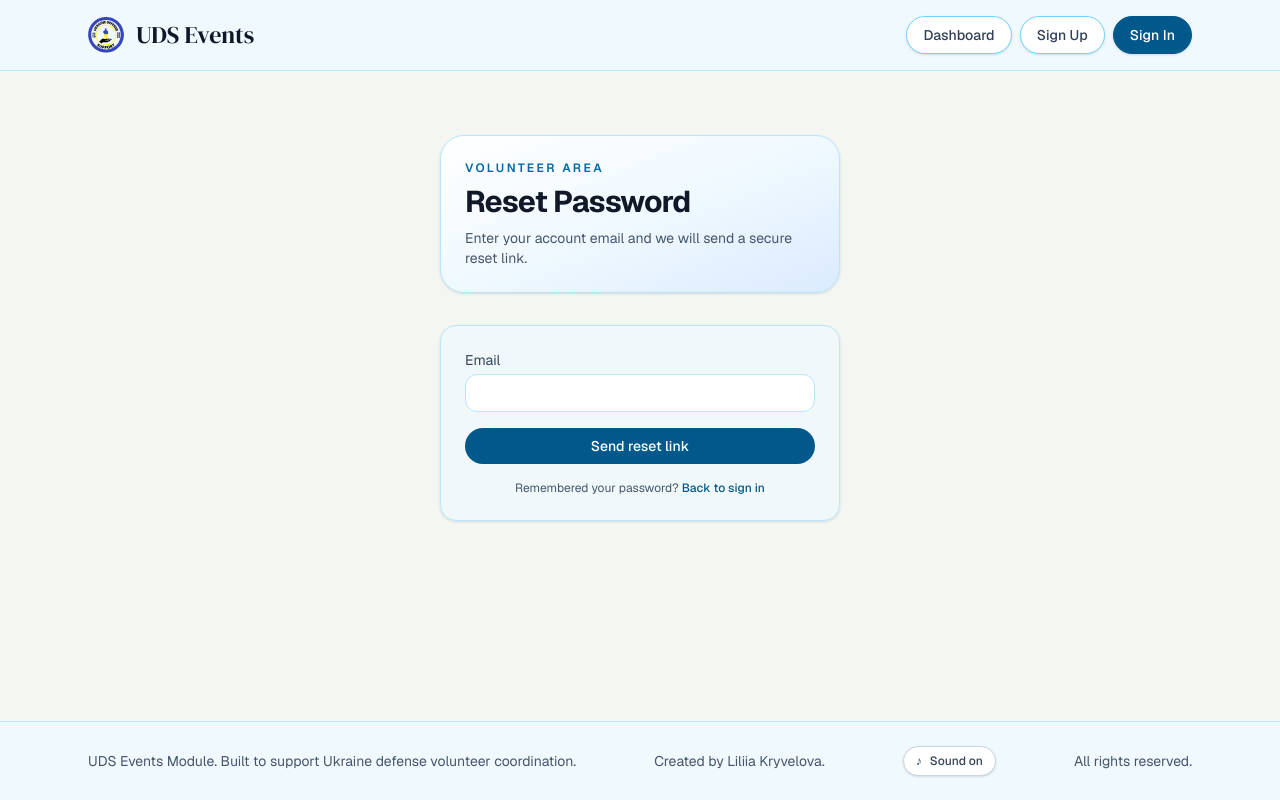
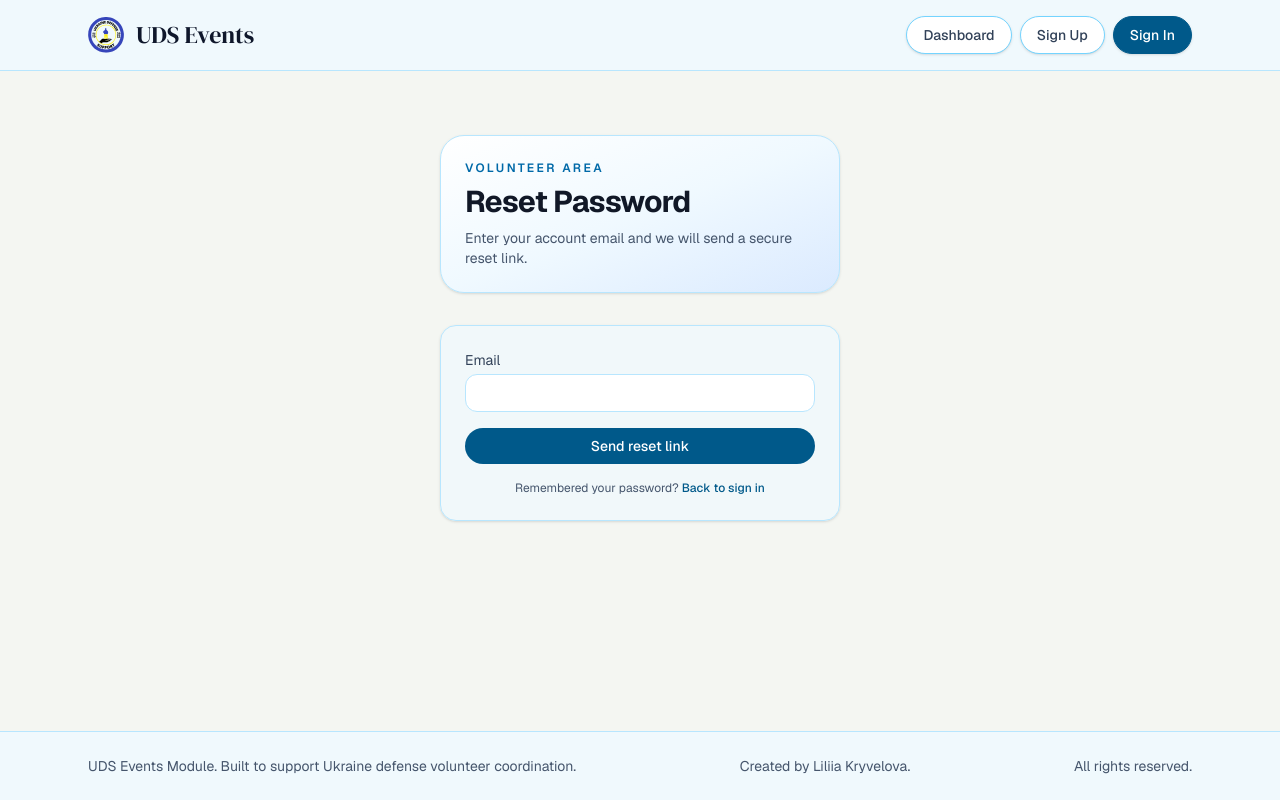
Before and after one commit to liliiakryvelova/UDS, a Next.js app: page /forgot-password in a window 1280 px wide. Built offline with nearby package versions, Linux system fonts and the light colour scheme; no server answers.

Commit message:
Remove button sound control

```diff
--- a/src/app/layout.tsx
+++ b/src/app/layout.tsx
@@ -6,7 +6,6 @@ import Link from "next/link";
 import { hasAdminPageSession } from "@/lib/auth/admin-guard";
 import { getUserSessionIdentity } from "@/lib/auth/user-guard";
 import HeaderNav from "@/components/header-nav";
-import ButtonFeedback from "@/components/button-feedback";
 import "./globals.css";
 
 const geistSans = Geist({
@@ -69,7 +68,6 @@ export default async function RootLayout({ children }: LayoutProps<"/">) {
           <div className="mx-auto flex w-full max-w-6xl flex-col gap-2 px-6 py-6 text-sm text-slate-600 md:flex-row md:items-center md:justify-between">
             <p>UDS Events Module. Built to support Ukraine defense volunteer coordination.</p>
             <p>Created by Liliia Kryvelova.</p>
-            <ButtonFeedback />
             <p>All rights reserved.</p>
           </div>
         </footer>
--- a/src/components/button-feedback.tsx
+++ /dev/null
@@ -1,110 +0,0 @@
-"use client";
-
-import { useEffect, useRef, useSyncExternalStore } from "react";
-
-const STORAGE_KEY = "uds-button-sound";
-const PREFERENCE_EVENT = "uds-button-sound-change";
-
-function getSoundPreference() {
-  try {
-    return window.localStorage.getItem(STORAGE_KEY) !== "false";
-  } catch {
-    return true;
-  }
-}
-
-function subscribeToSoundPreference(onChange: () => void) {
-  window.addEventListener("storage", onChange);
-  window.addEventListener(PREFERENCE_EVENT, onChange);
-  return () => {
-    window.removeEventListener("storage", onChange);
-    window.removeEventListener(PREFERENCE_EVENT, onChange);
-  };
-}
-
-function getServerSoundPreference() {
-  return true;
-}
-
-export default function ButtonFeedback() {
-  const soundEnabled = useSyncExternalStore(
-    subscribeToSoundPreference,
-    getSoundPreference,
-    getServerSoundPreference,
-  );
-  const audioContextRef = useRef<AudioContext | null>(null);
-
-  useEffect(() => {
-    let lastPlayedAt = 0;
-
-    function playSoftTick() {
-      if (!getSoundPreference()) return;
-
-      const now = performance.now();
-      if (now - lastPlayedAt < 55) return;
-      lastPlayedAt = now;
-
-      try {
-        const AudioContextConstructor = window.AudioContext;
-        if (!AudioContextConstructor) return;
-
-        const context = audioContextRef.current ?? new AudioContextConstructor();
-        audioContextRef.current = context;
-        if (context.state === "suspended") void context.resume().catch(() => {});
-
-        const oscillator = context.createOscillator();
-        const volume = context.createGain();
-        const startAt = context.currentTime;
-
-        oscillator.type = "sine";
-        oscillator.frequency.setValueAtTime(720, startAt);
-        oscillator.frequency.exponentialRampToValueAtTime(520, startAt + 0.06);
-        volume.gain.setValueAtTime(0.014, startAt);
-        volume.gain.exponentialRampToValueAtTime(0.0001, startAt + 0.06);
-        oscillator.connect(volume);
-        volume.connect(context.destination);
-        oscillator.start(startAt);
-        oscillator.stop(startAt + 0.065);
-      } catch {
-        // Audio is an enhancement; unsupported or blocked audio must not affect the action.
-      }
-    }
-
-    function handleClick(event: MouseEvent) {
-      const target = event.target;
-      if (!(target instanceof Element)) return;
-
-      const button = target.closest("button");
-      if (!button || button.disabled || button.hasAttribute("data-silent")) return;
-      playSoftTick();
-    }
-
-    document.addEventListener("click", handleClick);
-    return () => {
-      document.removeEventListener("click", handleClick);
-      if (audioContextRef.current && audioContextRef.current.state !== "closed") {
-        void audioContextRef.current.close();
-      }
-    };
-  }, []);
-
-  function toggleSound() {
-    const enabled = !soundEnabled;
-    window.localStorage.setItem(STORAGE_KEY, String(enabled));
-    window.dispatchEvent(new Event(PREFERENCE_EVENT));
-  }
-
-  return (
-    <button
-      type="button"
-      data-silent
-      aria-label={`${soundEnabled ? "Mute" : "Enable"} button sound effects`}
-      aria-pressed={soundEnabled}
-      onClick={toggleSound}
-      className="inline-flex items-center gap-2 rounded-full border border-slate-300 bg-white px-3 py-1.5 text-xs font-medium text-slate-700 shadow-sm transition-colors hover:bg-sky-50 focus-visible:outline-none focus-visible:ring-2 focus-visible:ring-sky-700 focus-visible:ring-offset-2"
-    >
-      <span aria-hidden="true">{soundEnabled ? "♪" : "♪̸"}</span>
-      Sound {soundEnabled ? "on" : "off"}
-    </button>
-  );
-}
```
